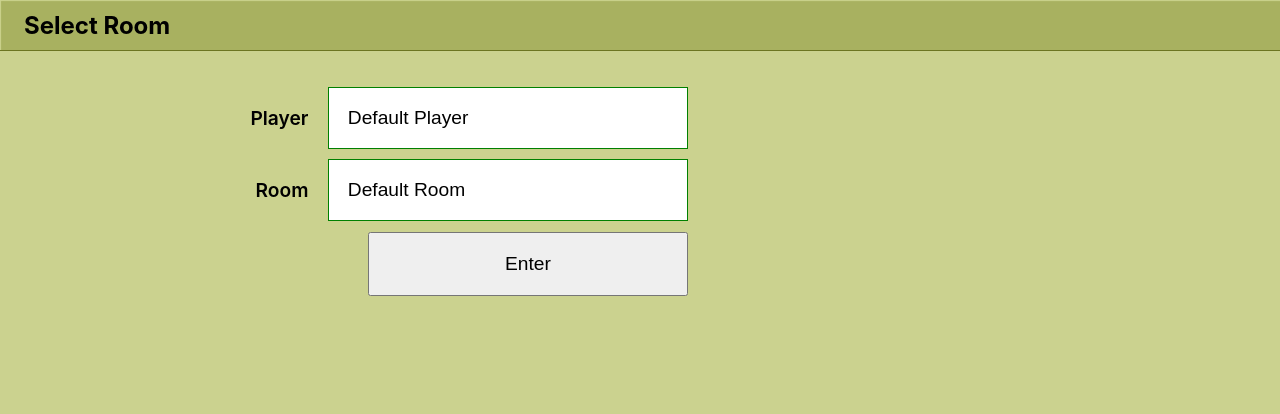
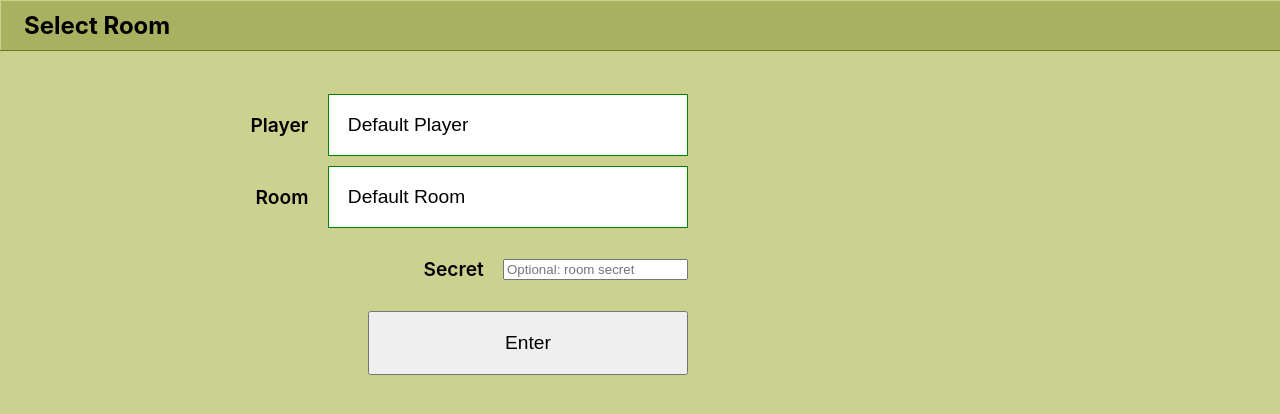
Before and after one commit to Digitanalogik/react-card-table, a React app: page / in a window 1280 px wide. Shown: the top 414 px of the page. Built offline with nearby package versions, Linux system fonts and the light colour scheme.

Commit message:
Input room secret and login to backend

```diff
--- a/src/Components/Login/Login.tsx
+++ b/src/Components/Login/Login.tsx
@@ -1,15 +1,36 @@
-import React, { ReactElement } from 'react';
+import { ReactElement } from 'react';
+import { useGameContext } from '../../Context/GameContext';
+import { post } from '../../Services/ApiClient';
 import './Login.css';
-import { useGameContext } from '../../Context/GameContext';
 
 const Login = (): ReactElement => {
 
-  const { setIsLogged, player, setPlayer, room, setRoom } = useGameContext();
+  const { setIsLogged, player, setPlayer, room, setRoom, secret, setSecret } = useGameContext();
 
-  const enterRoom = () => {
-    setIsLogged(true);
+  const enterRoom = async () => {
+    // JSON data to send to the API as HTTP POST body payload
+    const data = {
+      playerName: player,
+      roomName: room,
+      roomSecret: secret
+    }
+
+    // Display debug information in the client browser
+    console.group('Scrum Poker - Enter Room');
+    console.log('Player: ', player);
+    console.log('Room: ', room);
+    console.log('Secret: ', secret);
+    console.groupEnd();
+
+    try {
+      const response = await post('/player', JSON.stringify(data));
+      console.log('Response from API:', response);
+      setIsLogged(true);
+    } catch (error) {
+      console.error('Error during API request:', error);
+      setIsLogged(false);
+    }
   }
-
 
   return (
     <div className='login'>
@@ -19,7 +40,7 @@ const Login = (): ReactElement => {
           id='player'
           className='player'
           aria-label='Player name'
-          placeholder='Enter player name'
+          placeholder='What is your name?'
           value={player}
           onChange={(event) => setPlayer(event.target.value)}
         />
@@ -30,7 +51,7 @@ const Login = (): ReactElement => {
           id='room'
           className='room'
           aria-label='Room name'
-          placeholder='Enter room name'
+          placeholder='Where do you want to play?'
           value={room}
           onChange={(event) => setRoom(event.target.value)}
           onKeyDown={async (event) => {
@@ -42,6 +63,26 @@ const Login = (): ReactElement => {
           }}
         />
     </div>
+    <div className='login-input'>
+      <span className='label'>Secret</span>
+      <input type="text"
+          id='secret'
+          className='secret'
+          aria-label='Room secret'
+          placeholder='Optional: room secret'
+          value={secret}
+          onChange={(event) => setSecret(event.target.value)}
+          onKeyDown={async (event) => {
+            if (event.key === 'Enter') {
+              if (window.confirm("Enter room " + room + " as " + player + "?")) {
+                enterRoom();
+              }
+            } else if (event.key === 'Escape') {
+              setSecret("");
+            }
+          }}
+        />
+    </div>
     <button id='enter' onClick={e => enterRoom()}>Enter</button>
   </div>
   );
```
